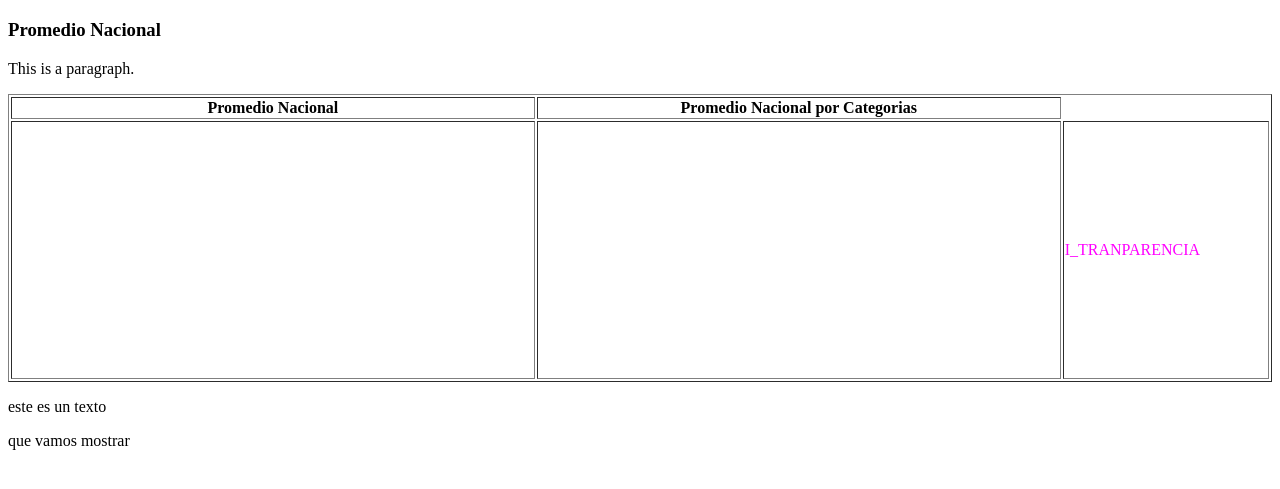
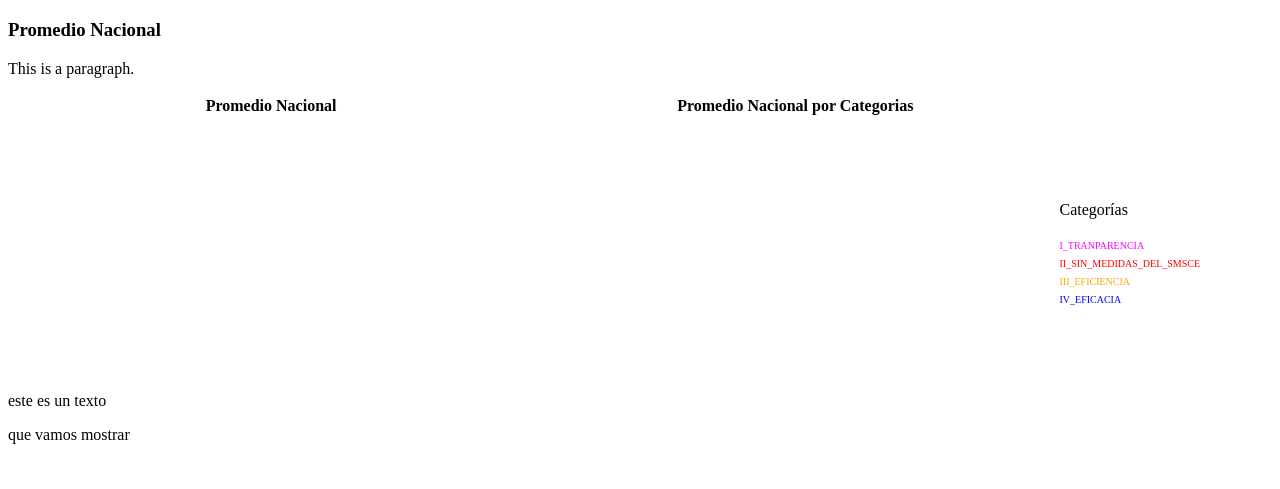
Before and after one commit to mlcardenas18/TENDENCIA_IGPR, a plain HTML site: page index.html in a window 1280 px wide. Shown: the part 61-550 px from the top of the page. Drawn offline with nearby package versions, Linux system fonts and the light colour scheme; no server answers.

Commit message:
Add files via upload

```diff
--- a/index.html
+++ b/index.html
@@ -10,7 +10,7 @@
   <h3>Promedio Nacional</h3>
   <p>This is a paragraph.</p>
 
-<table style="width:100%" border=1>
+<table style="width:100%" border=0>
    <tr>
        <th>
            Promedio Nacional
@@ -26,7 +26,13 @@
         <td>
             <svg class = d width="350" height="250"></svg>
         </td>
-        <td><font color="magenta">I_TRANPARENCIA</font></td>
+        <td>
+            <p>Categorías</p>
+            <font size = 1 color="magenta"> I_TRANPARENCIA</font><br/>
+            <font size = 1 color="red"> II_SIN_MEDIDAS_DEL_SMSCE</font><br/>
+            <font size = 1 color="orange"> III_EFICIENCIA</font><br/>
+            <font size = 1 color="blue"> IV_EFICACIA</font><br/>
+        </td>
     </tr>
  </table>
  <div>
```
